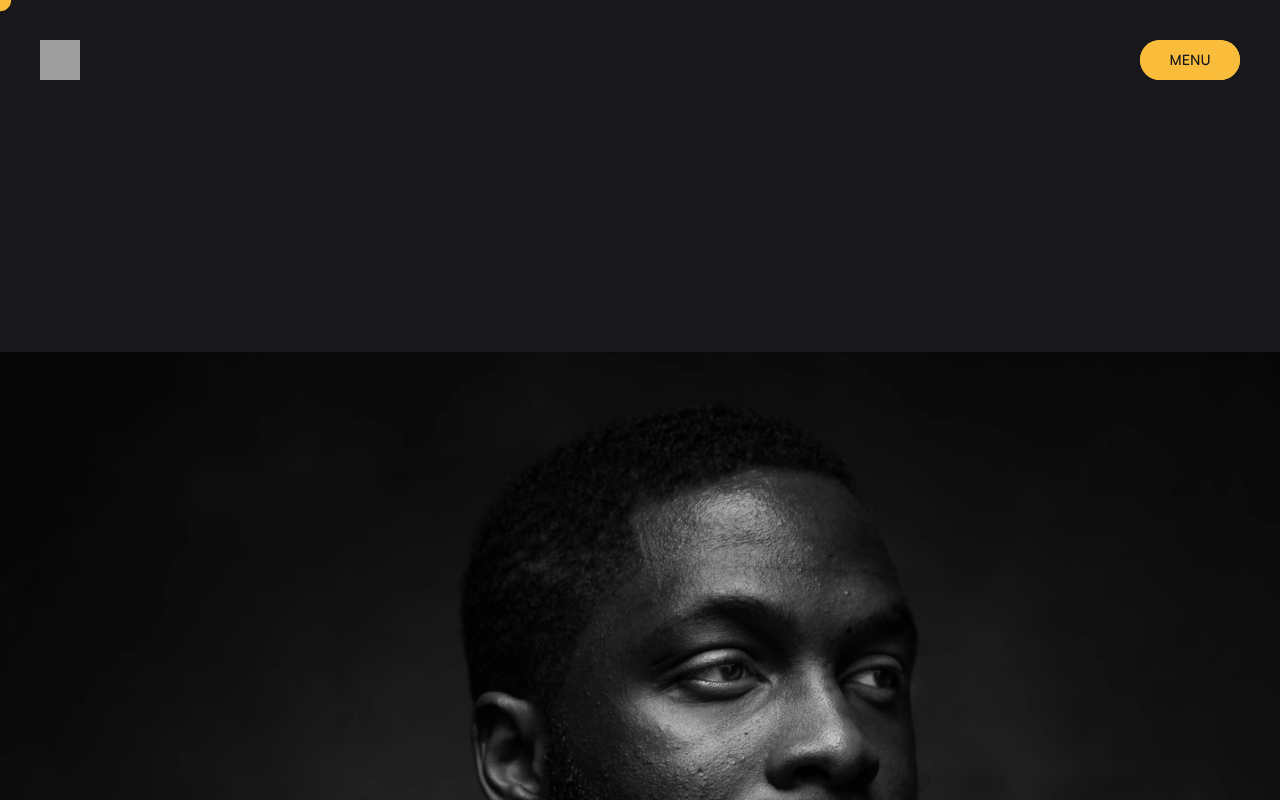
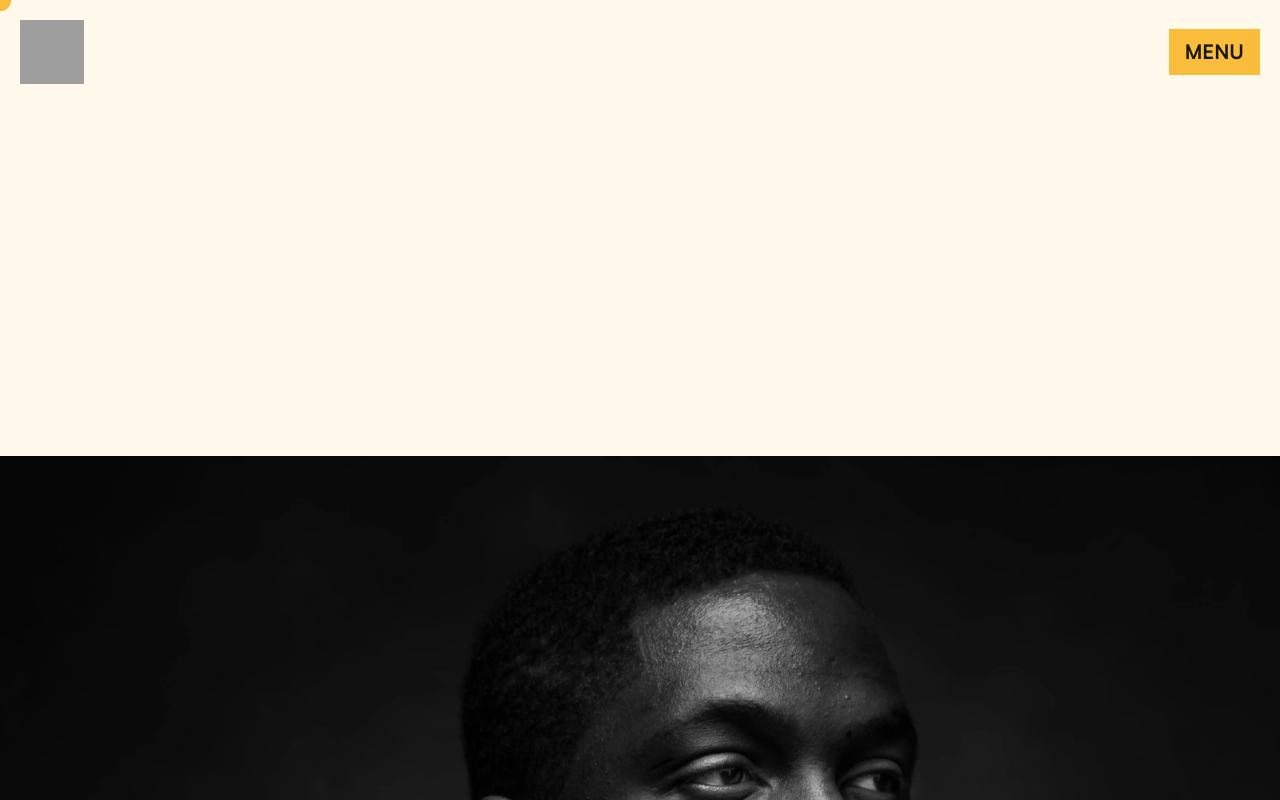
Before and after one commit to Akinloluwa-Adedijo/seyi-website, a React (Vite) app: page / in a window 1280 px wide. Shown: the top 800 px of the page. Built offline with nearby package versions, Linux system fonts and the light colour scheme; grey boxes are pictures that could not be loaded; a web font is replaced by a local one.

Commit message:
reverted header

```diff
--- a/src/components/Header/Header.tsx
+++ b/src/components/Header/Header.tsx
@@ -1,180 +1,212 @@
-// import React from "react";
+// // import React from "react";
+// import { Link } from "react-router-dom";
+// import {
+//   AnimatePresence,
+//   motion,
+//   useScroll,
+//   useSpring,
+//   useTransform,
+// } from "motion/react";
+// import { useState } from "react";
+// import { links, footerLinks } from "../../data/data";
+// import { perspective, slideIn } from "../../data/anim";
+// import { useMobile } from "../../hooks/use-mobile";
+
 import { Link } from "react-router-dom";
-import {
-  AnimatePresence,
-  motion,
-  useScroll,
-  useSpring,
-  useTransform,
-} from "motion/react";
+// import Button from "../ui/button";
+
+// // TODO chore refactor to make code clean
+// const transition = { duration: 1, ease: [0.65, 0, 0.35, 1] };
+
+// type NavMenuProps = {
+//   isActive: boolean;
+//   toggleMenu: () => void;
+// };
+
+// const NavMenu = ({ isActive, toggleMenu }: NavMenuProps) => {
+//   return (
+//     <div className="button">
+//       <motion.div
+//         className="slider"
+//         animate={{ top: isActive ? "-100%" : "0%" }}
+//         transition={transition}
+//       >
+//         <div className="el" onClick={() => toggleMenu()}>
+//           <PerspectiveText label="Menu" />
+//         </div>
+//         <div className="el" onClick={() => toggleMenu()}>
+//           <PerspectiveText label="Close" />
+//         </div>
+//       </motion.div>
+//     </div>
+//   );
+// };
+
+// type PerspectiveTextProps = {
+//   label: string;
+// };
+
+// function PerspectiveText({ label }: PerspectiveTextProps) {
+//   return (
+//     <div className="perspectiveText">
+//       <p className="font-medium">{label}</p>
+//       <p className="font-medium">{label}</p>
+//     </div>
+//   );
+// }
+// const Body = () => {
+//   return (
+//     <div className="nav">
+//       <div className={"body"}>
+//         {links.map((link, i) => {
+//           const { title, href } = link;
+//           return (
+//             <div key={`b_${i}`} className="linkContainer">
+//               <motion.div
+//                 custom={i}
+//                 variants={perspective}
+//                 initial="initial"
+//                 animate="enter"
+//                 exit="exit"
+//               >
+//                 <a href={href} className="font-bold underline-link">
+//                   {/* <a href={href} > */}
+//                   {title}
+//                 </a>
+//               </motion.div>
+//             </div>
+//           );
+//         })}
+//       </div>
+
+//       <motion.div className="footer">
+//         {footerLinks.map((link, i) => {
+//           const { title, href } = link;
+
+//           return (
+//             <li key={`f_${i}`} className="list-none">
+//               <motion.a
+//                 href={href}
+//                 variants={slideIn}
+//                 custom={i}
+//                 initial="initial"
+//                 animate="enter"
+//                 exit="exit"
+//                 className="underline-link text-[1.25em]  font-medium"
+//               >
+//                 {title}
+//               </motion.a>
+//             </li>
+//           );
+//         })}
+//       </motion.div>
+//     </div>
+//   );
+// };
+
+// const Header = () => {
+//   const { scrollYProgress } = useScroll();
+//   const [isActive, setIsActive] = useState(false);
+//   const isMobile = useMobile();
+
+//   // Move menu variants inside the component
+//   const MENU_WIDTH = isMobile ? "320px" : "480px";
+//   const MENU_HEIGHT = isMobile ? "550px" : "590px";
+
+//   const menu = {
+//     open: {
+//       width: MENU_WIDTH,
+//       // height: MENU_HEIGHT,
+//       height: "550px",
+//       top: "-20px",
+//       right: "-20px",
+//       transition: { duration: 0.75, type: "tween", ease: [0.76, 0, 0.24, 1] },
+//     },
+//     closed: {
+//       width: "100px",
+//       height: "40px",
+//       top: "0px",
+//       right: "0px",
+//       transition: {
+//         duration: 0.75,
+//         delay: 0.35,
+//         type: "tween",
+//         ease: [0.76, 0, 0.24, 1],
+//       },
+//     },
+//   };
+//   const rotate = useTransform(
+//     useSpring(scrollYProgress, {
+//       stiffness: 50,
+//       damping: 20,
+//       restDelta: 0.001,
+//     }),
+//     [0, 1],
+//     [0, 360]
+//   );
+
+//   return (
+//     <header className="flex flex-col  w-full z-50">
+//       <nav className="flex justify-between items-center pt-10 px-10">
+//         <Link to={"/"}>
+//           <motion.img
+//             src="/seyi-logo.svg"
+//             alt="Ṣèyí,ThePoet Logo"
+//             height={40}
+//             width={40}
+//             className="w-10 h-10"
+//             style={{ rotate }}
+//           />
+//         </Link>
+//         <div className="header">
+//           <motion.div
+//             className="menu"
+//             variants={menu}
+//             animate={isActive ? "open" : "closed"}
+//             initial="closed"
+//           >
+//             <AnimatePresence mode="wait">
+//               {isActive && <Body />}
+//             </AnimatePresence>
+//           </motion.div>
+
+//           <NavMenu
+//             isActive={isActive}
+//             toggleMenu={() => setIsActive(!isActive)}
+//           />
+//         </div>
+//       </nav>
+//     </header>
+//   );
+// };
+
+// export default Header;
+
 import { useState } from "react";
-import { links, footerLinks } from "../../data/data";
-import { perspective, slideIn } from "../../data/anim";
-import { useMobile } from "../../hooks/use-mobile";
+import { AnimatePresence } from "motion/react";
 
-// TODO chore refactor to make code clean
-const transition = { duration: 1, ease: [0.65, 0, 0.35, 1] };
 
-type NavMenuProps = {
-  isActive: boolean;
-  toggleMenu: () => void;
+const Header = () => {
+  const [isMenuOpen, setIsMenuOpen] = useState(false);
+    return (
+        <header>
+            <nav className="flex justify-between items-center p-5">
+                <Link to="/">
+                    <img src="/seyi-logo.svg" alt="Ṣèyí,ThePoet Logo" className="w-16 h-16"/>
+                </Link>
+                <button className="bg-accent text-bg px-4 py-2" onClick={() => setIsMenuOpen(!isMenuOpen)}>MENU</button>
+                <AnimatePresence mode="wait">
+                  {isMenuOpen && <NavMenu />}
+                </AnimatePresence>
+            </nav>
+        </header>
+    );
 };
 
-const NavMenu = ({ isActive, toggleMenu }: NavMenuProps) => {
-  return (
-    <div className="button">
-      <motion.div
-        className="slider"
-        animate={{ top: isActive ? "-100%" : "0%" }}
-        transition={transition}
-      >
-        <div className="el" onClick={() => toggleMenu()}>
-          <PerspectiveText label="Menu" />
-        </div>
-        <div className="el" onClick={() => toggleMenu()}>
-          <PerspectiveText label="Close" />
-        </div>
-      </motion.div>
-    </div>
-  );
-};
 
-type PerspectiveTextProps = {
-  label: string;
-};
 
-function PerspectiveText({ label }: PerspectiveTextProps) {
-  return (
-    <div className="perspectiveText">
-      <p className="font-medium">{label}</p>
-      <p className="font-medium">{label}</p>
-    </div>
-  );
+const NavMenu =() => {
+  return <div>navigation menu</div>
 }
-const Body = () => {
-  return (
-    <div className="nav">
-      <div className={"body"}>
-        {links.map((link, i) => {
-          const { title, href } = link;
-          return (
-            <div key={`b_${i}`} className="linkContainer">
-              <motion.div
-                custom={i}
-                variants={perspective}
-                initial="initial"
-                animate="enter"
-                exit="exit"
-              >
-                <a href={href} className="font-bold underline-link">
-                  {/* <a href={href} > */}
-                  {title}
-                </a>
-              </motion.div>
-            </div>
-          );
-        })}
-      </div>
-
-      <motion.div className="footer">
-        {footerLinks.map((link, i) => {
-          const { title, href } = link;
-
-          return (
-            <li key={`f_${i}`} className="list-none">
-              <motion.a
-                href={href}
-                variants={slideIn}
-                custom={i}
-                initial="initial"
-                animate="enter"
-                exit="exit"
-                className="underline-link text-[1.25em]  font-medium"
-              >
-                {title}
-              </motion.a>
-            </li>
-          );
-        })}
-      </motion.div>
-    </div>
-  );
-};
-
-const Header = () => {
-  const { scrollYProgress } = useScroll();
-  const [isActive, setIsActive] = useState(false);
-  const isMobile = useMobile();
-
-  // Move menu variants inside the component
-  const MENU_WIDTH = isMobile ? "320px" : "480px";
-  const MENU_HEIGHT = isMobile ? "550px" : "590px";
-
-  const menu = {
-    open: {
-      width: MENU_WIDTH,
-      // height: MENU_HEIGHT,
-      height: "550px",
-      top: "-20px",
-      right: "-20px",
-      transition: { duration: 0.75, type: "tween", ease: [0.76, 0, 0.24, 1] },
-    },
-    closed: {
-      width: "100px",
-      height: "40px",
-      top: "0px",
-      right: "0px",
-      transition: {
-        duration: 0.75,
-        delay: 0.35,
-        type: "tween",
-        ease: [0.76, 0, 0.24, 1],
-      },
-    },
-  };
-  const rotate = useTransform(
-    useSpring(scrollYProgress, {
-      stiffness: 50,
-      damping: 20,
-      restDelta: 0.001,
-    }),
-    [0, 1],
-    [0, 360]
-  );
-
-  return (
-    <header className="flex flex-col fixed w-full z-50">
-      <nav className="flex justify-between items-center pt-10 px-10">
-        <Link to={"/"}>
-          <motion.img
-            src="/seyi-logo.svg"
-            alt="Ṣèyí,ThePoet Logo"
-            height={40}
-            width={40}
-            className="w-10 h-10"
-            style={{ rotate }}
-          />
-        </Link>
-        <div className="header">
-          <motion.div
-            className="menu"
-            variants={menu}
-            animate={isActive ? "open" : "closed"}
-            initial="closed"
-          >
-            <AnimatePresence mode="wait">
-              {isActive && <Body />}
-            </AnimatePresence>
-          </motion.div>
-
-          <NavMenu
-            isActive={isActive}
-            toggleMenu={() => setIsActive(!isActive)}
-          />
-        </div>
-      </nav>
-    </header>
-  );
-};
 
 export default Header;
--- a/src/index.css
+++ b/src/index.css
@@ -51,8 +51,8 @@
 }
 
 body {
-  background-color: var(--color-bg);
-  color: var(--color-fg);
+  background-color: var(--color-fg);
+  color: var(--color-bg);
   font-size: var(--size-font);
   /* max-width: var(--size-container); */
 }
@@ -114,6 +114,14 @@ body {
     --size-container-min: 0px;
     --size-container-max: 479px;
   }
+}
+
+
+button{
+    font-size: clamp(20px, 1em, 1em);
+    font-weight: 700;
+    text-transform: uppercase;
+
 }
 /* Nav menu button */
 .button {
```
